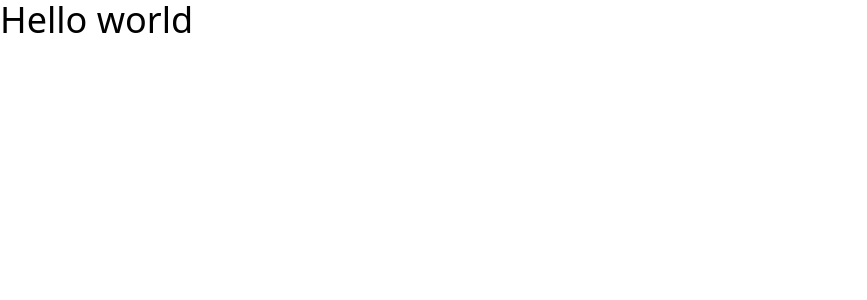
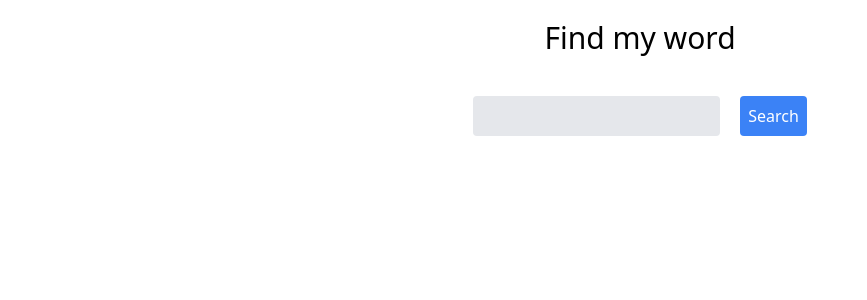
Before and after one commit to randreu28/react-practice, a React (Vite) app: page / in a window 1280 px wide. Shown: the top 300 px of the page, without its empty margins (0-867 px from the left). Built offline with nearby package versions, Linux system fonts and the light colour scheme.

Commit message:
Creates a preliminary app that fetches the correct data

```diff
--- a/src/App.tsx
+++ b/src/App.tsx
@@ -1,5 +1,34 @@
+import { useRef } from "react";
+
 type Props = {};
 
 export default function App({}: Props) {
-  return <div className="text-4xl">Hello world</div>;
+  const ref = useRef<HTMLInputElement>(null!);
+
+  async function handleSearch() {
+    const rawData = await fetch(
+      `https://api.datamuse.com/words?ml=${ref.current.value}`
+    );
+
+    const data = await rawData.json();
+
+    await console.log(data);
+
+    ref.current.value = "";
+  }
+
+  return (
+    <div className="p-5 space-y-10 flex flex-col">
+      <h1 className="text-center text-3xl">Find my word</h1>
+      <div className="flex flex-row mx-auto gap-5">
+        <input className="bg-gray-200 rounded p-2" type={"text"} ref={ref} />
+        <button
+          className="bg-blue-500 text-white px-2 rounded"
+          onClick={handleSearch}
+        >
+          Search
+        </button>
+      </div>
+    </div>
+  );
 }
```
